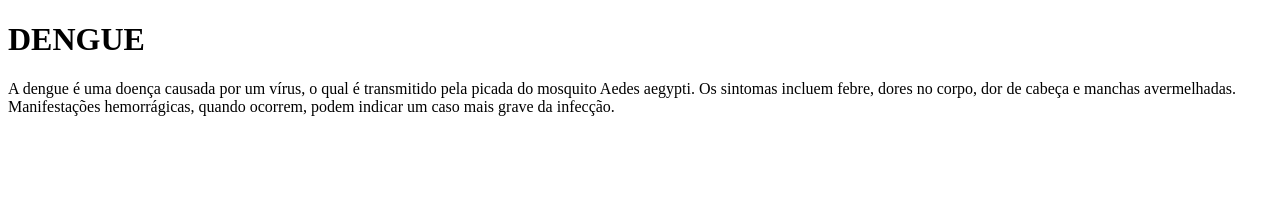
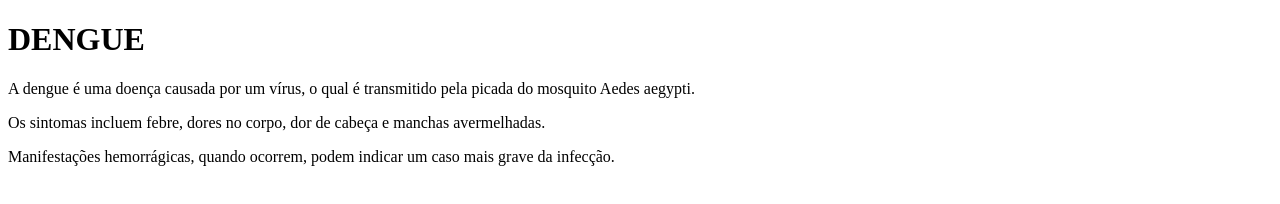
Before and after one commit to izabelasaraiva/dengue, a plain HTML site: page index.html in a window 1280 px wide. Drawn offline with Linux system fonts and the light colour scheme.

Commit message:
Add files via upload

```diff
--- a/index.html
+++ b/index.html
@@ -8,6 +8,6 @@
 </head>
 <body>
      <h1>DENGUE</h1>
-     A dengue é uma doença causada por um vírus, o qual é transmitido pela picada do mosquito Aedes aegypti. Os sintomas incluem febre, dores no corpo, dor de cabeça e manchas avermelhadas. Manifestações hemorrágicas, quando ocorrem, podem indicar um caso mais grave da infecção.
+     <p>A dengue é uma doença causada por um vírus, o qual é transmitido pela picada do mosquito Aedes aegypti.</p> <p>Os sintomas incluem febre, dores no corpo, dor de cabeça e manchas avermelhadas.</p> Manifestações hemorrágicas, quando ocorrem, podem indicar um caso mais grave da infecção.
     </body>
   </html>
```
